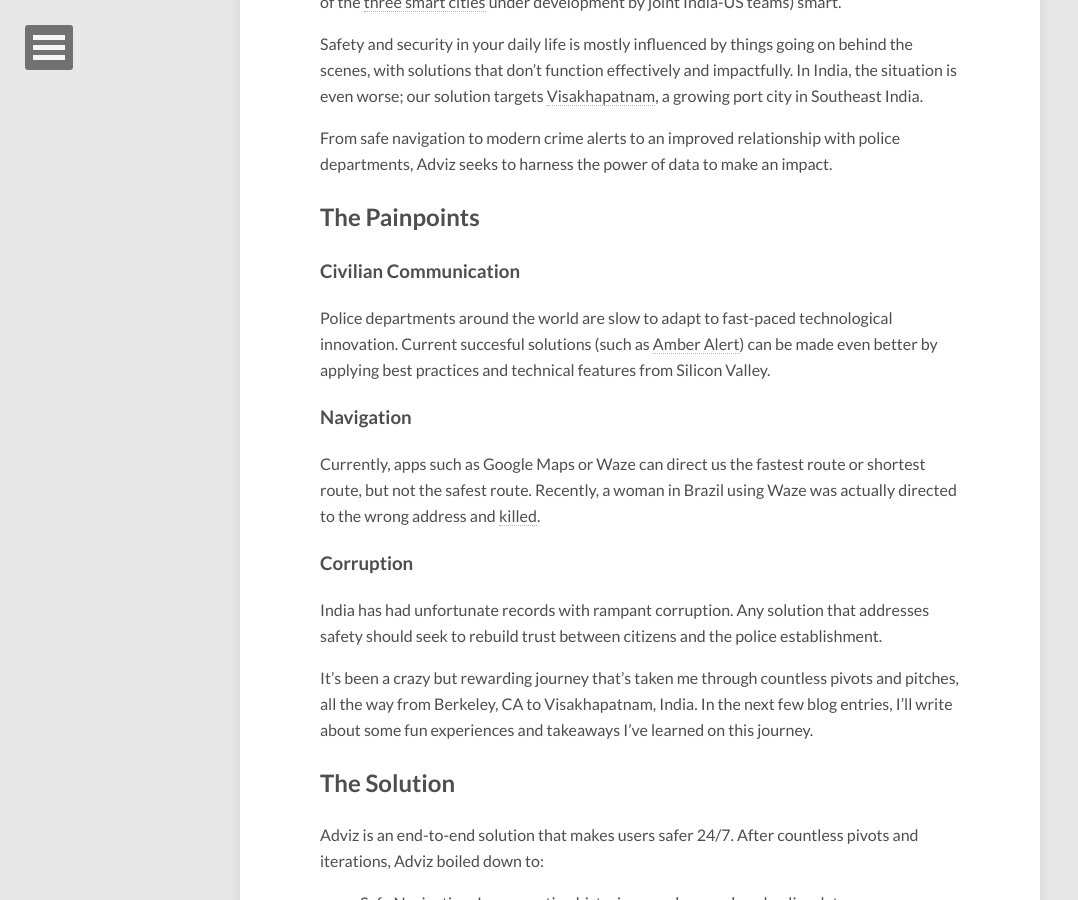
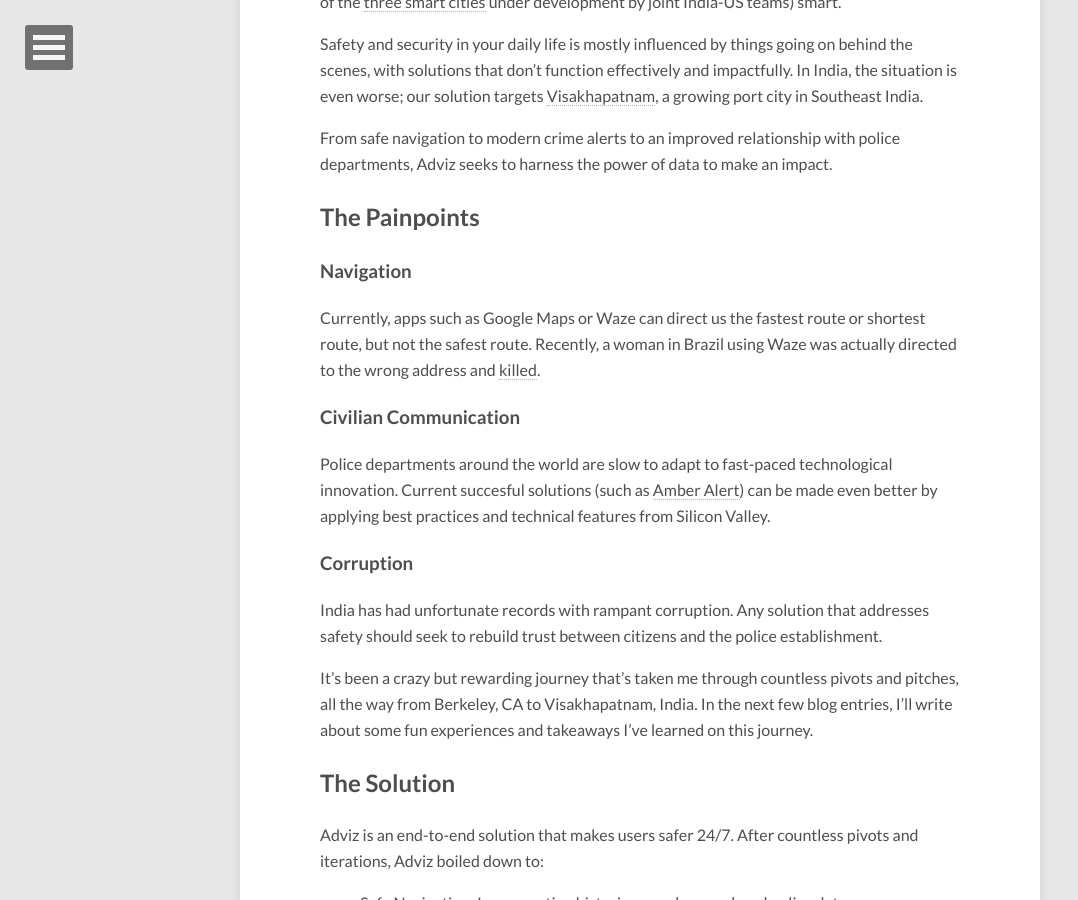
Before and after one commit to txizzle/blog, a Jekyll site: the page built from _posts/2016-01-14-Adviz-Part-1.md, in a window 1280 px wide and 900 px high, scrolled down 1159 px. Shown: the whole window, without its empty margins (0-1078 px from the left). Built offline with Jekyll 4.4.1, drawn with Linux system fonts in a browser that asks for light colours; nearby versions of some CDN libraries.

```diff
--- a/_posts/2016-01-14-Adviz-Part-1.md
+++ b/_posts/2016-01-14-Adviz-Part-1.md
@@ -25,11 +25,11 @@ From safe navigation to modern crime alerts to an improved relationship with pol
 
 ## The Painpoints
 
+### Navigation
+Currently, apps such as Google Maps or Waze can direct us the fastest route or shortest route, but not the safest route. Recently, a woman in Brazil using Waze was actually directed to the wrong address and [killed].
+
 ### Civilian Communication
 Police departments around the world are slow to adapt to fast-paced technological innovation. Current succesful solutions (such as [Amber Alert]) can be made even better by applying best practices and technical features from Silicon Valley.
-
-### Navigation
-Currently, apps such as Google Maps or Waze can direct us the fastest route or shortest route, but not the safest route. Recently, a woman in Brazil using Waze was actually directed to the wrong address and [killed].
 
 ### Corruption
 India has had unfortunate records with rampant corruption. Any solution that addresses safety should seek to rebuild trust between citizens and the police establishment.
```
